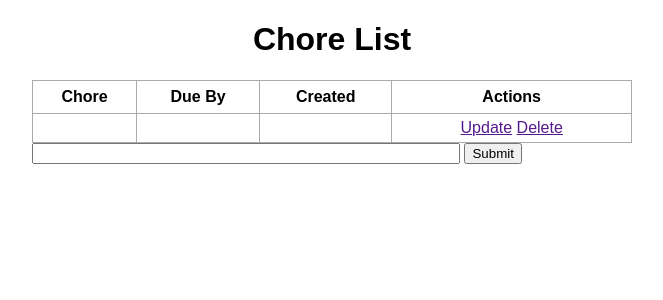
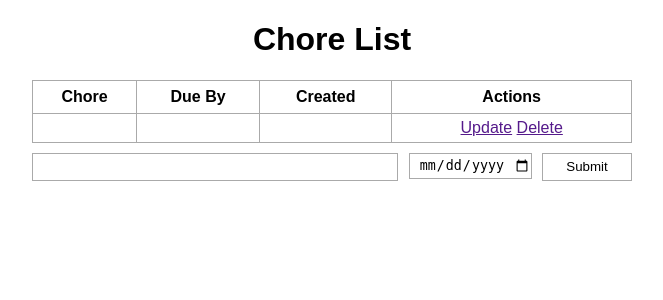
Before and after one commit to 8BitJustin/chore_list, a Flask app: page / in a window 1280 px wide. Shown: the top 300 px of the page, without its empty margins (308-971 px from the left). Run offline with Flask 2, Linux system fonts and the light colour scheme.

Commit message:
Added date input field.

```diff
--- a/static/css/styles.css
+++ b/static/css/styles.css
@@ -37,3 +37,32 @@ td {
 #content {
     width: 70%;
 }
+
+form {
+    margin-top: 10px;
+    display: flex;
+    justify-content: space-between;
+}
+
+.input_box {
+    border: 1px solid #aaa;
+
+}
+
+#content {
+    width: 60%;
+    height: 24px;
+    text-align: center;
+}
+
+#due_date {
+    width: 20%;
+    height: 24px;
+    text-align: center;
+}
+
+#submit_btn {
+    width: 15%;
+    height: 28px;
+    background-color: white;
+}
--- a/templates/index.html
+++ b/templates/index.html
@@ -27,8 +27,10 @@
     </table>
 
     <form action="/" method="POST">
-        <input type="text" name="content" id="content">
-        <input type="submit" value="Submit">
+        <input type="text" name="content" class="input_box" id="content">
+        <input type="date" placeholder="Due Date" name="due_date" class="input_box"
+               id="due_date">
+        <input type="submit" value="Submit" class="input_box" id="submit_btn">
     </form>
 </div>
 {% endblock %}
```
